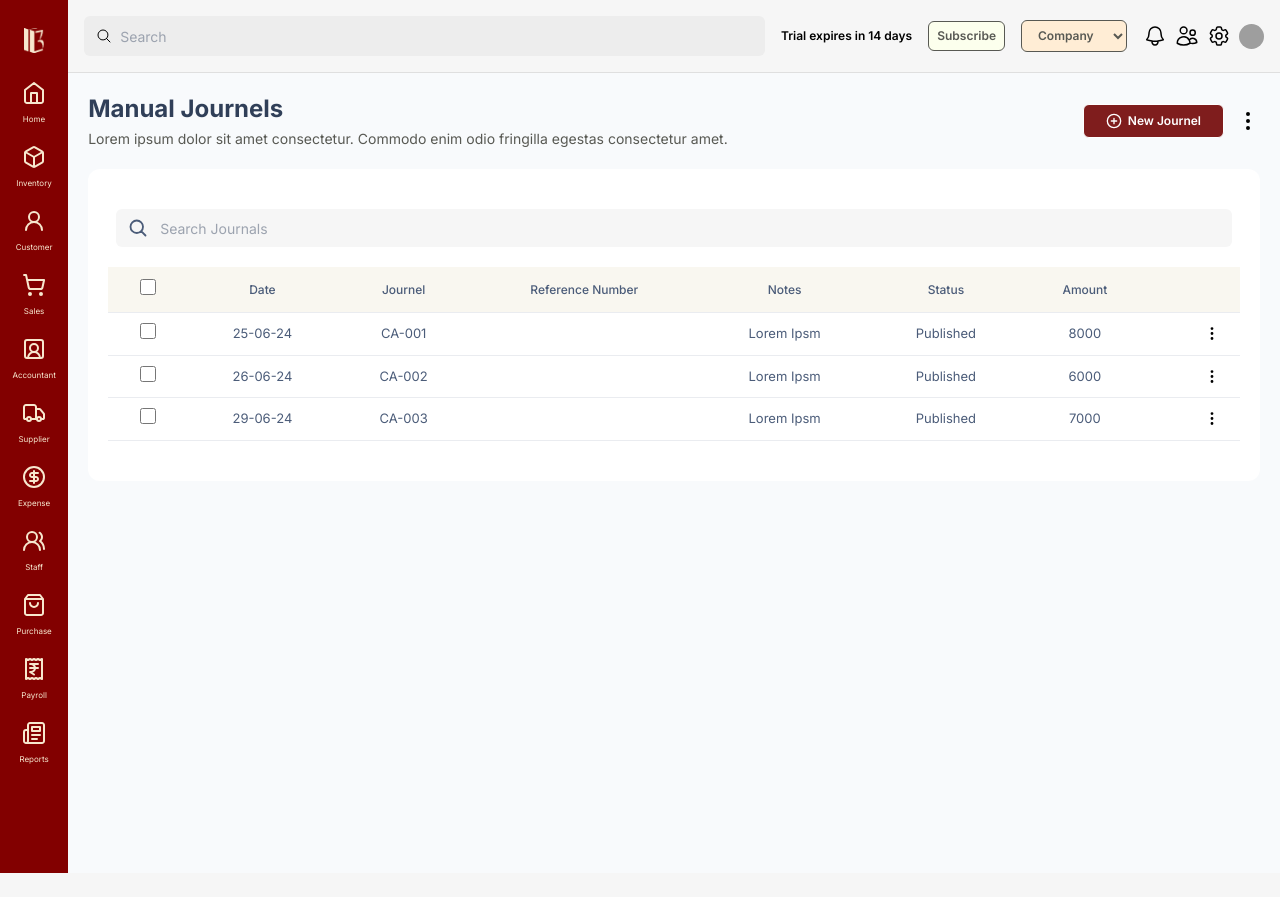
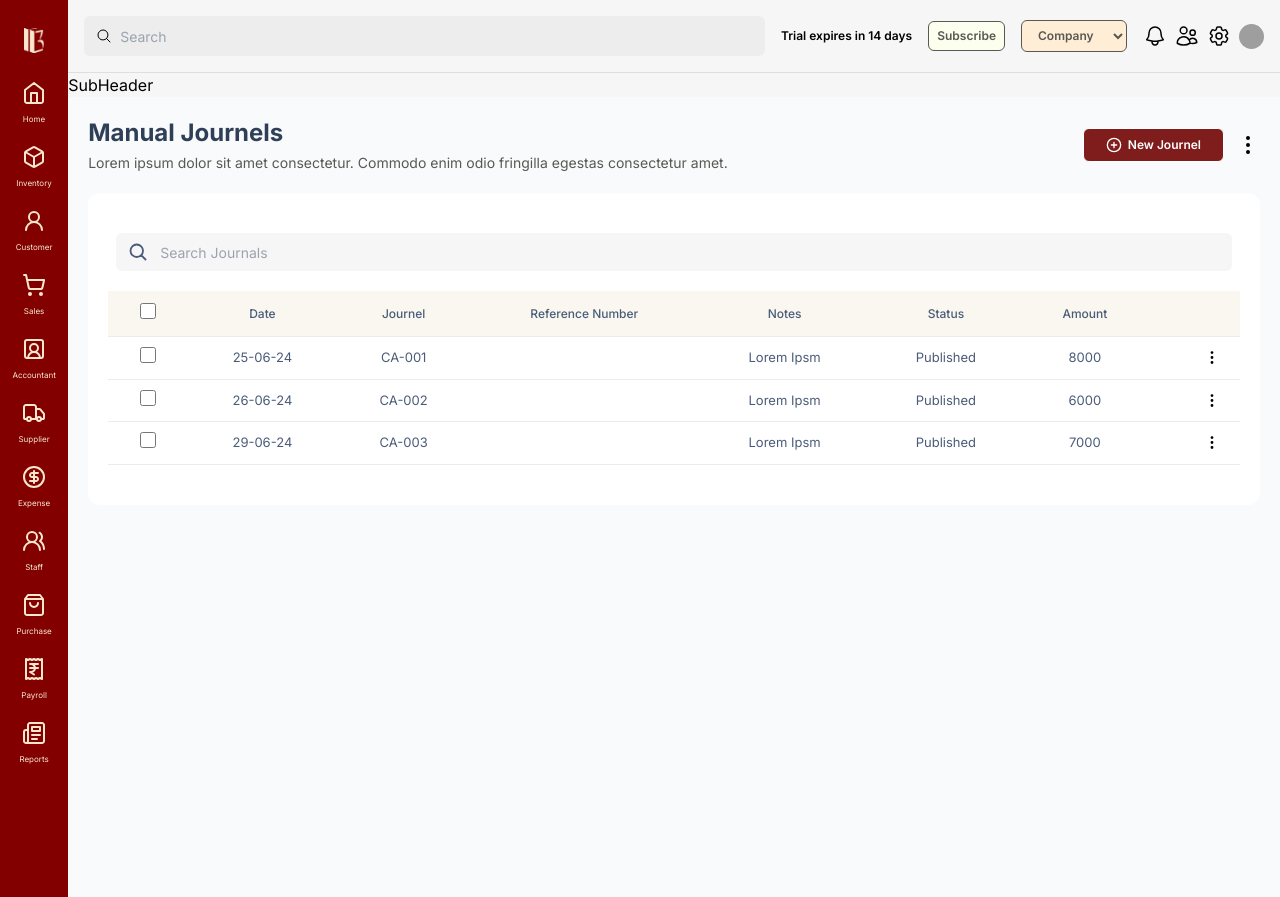
Before and after one commit to Devgnoz/BillBizz-FE, a React (Vite) app: page /manualjournal in a window 1280 px wide. Before the commit the page ends 873 px from the top, so only its background shows below. Built offline with nearby package versions, Linux system fonts and the light colour scheme; grey boxes are pictures that could not be loaded.

Commit message:
SubHeade Started

```diff
--- a/src/layout/Layout.tsx
+++ b/src/layout/Layout.tsx
@@ -1,17 +1,22 @@
+import { useState } from "react";
 import Header from "./Header/Header";
 import SideBar from "./SideBar/SideBar";
+import SubHeader from "./SubHeader/SubHeader";
 
 type Props = {
   children: React.ReactNode;
 };
 
 const Layout = ({ children }: Props) => {
+  const [activeIndex, setActiveIndex] = useState<number | null>(null);
+
   return (
     <div className="flex">
-      <SideBar />
+      <SideBar activeIndex={activeIndex} setActiveIndex={setActiveIndex} />
       <div className="w-[100%]">
         <Header />
-      {children}
+        <SubHeader activeIndex={activeIndex} />
+        {children}
       </div>
     </div>
   );
--- a/src/layout/SideBar/SideBar.tsx
+++ b/src/layout/SideBar/SideBar.tsx
@@ -1,17 +1,13 @@
-import { useState } from "react";
 import { Link } from "react-router-dom";
 import logo from "../../../public/bill-bizz-logo.png";
 import navlist from "../../assets/constants";
 
-type Props = {};
+type Props = {
+  activeIndex: number | null;
+  setActiveIndex: (index: number) => void;
+};
 
-const SideBar = ({}: Props) => {
-  const [activeIndex, setActiveIndex] = useState<number | null>(null);
-
-  const handleClick = (index: number) => {
-    setActiveIndex(index);
-  };
-
+const SideBar = ({ activeIndex, setActiveIndex }: Props) => {
   return (
     <aside className="bg-maroon h- w-[72px]">
       <nav>
@@ -24,10 +20,7 @@ const SideBar = ({}: Props) => {
           <div className="flex justify-center" key={index}>
             <ul>
               <Link to={item.route}>
-                <li
-                  className={`pb-3`}
-                  onClick={() => handleClick(index)}
-                >
+                <li className={`pb-3`} onClick={() => setActiveIndex(index)}>
                   <div
                     className={`px-2 py-2 rounded-lg hover:bg-iconhover flex justify-center ${
                       activeIndex === index ? "bg-iconhover" : ""
--- /dev/null
+++ b/src/layout/SubHeader/SubHeader.tsx
@@ -0,0 +1,14 @@
+type Props = {
+  activeIndex: number | null;
+};
+
+const SubHeader = ({ activeIndex }: Props) => {
+  return (
+    <div>
+      <h2>SubHeader</h2>
+      {activeIndex !== null && <p>Active Index: {activeIndex}</p>}
+    </div>
+  );
+};
+
+export default SubHeader;
```
Also changed, not shown: src/features/Bank/NewBankModal.tsx (+7 -4 lines).
